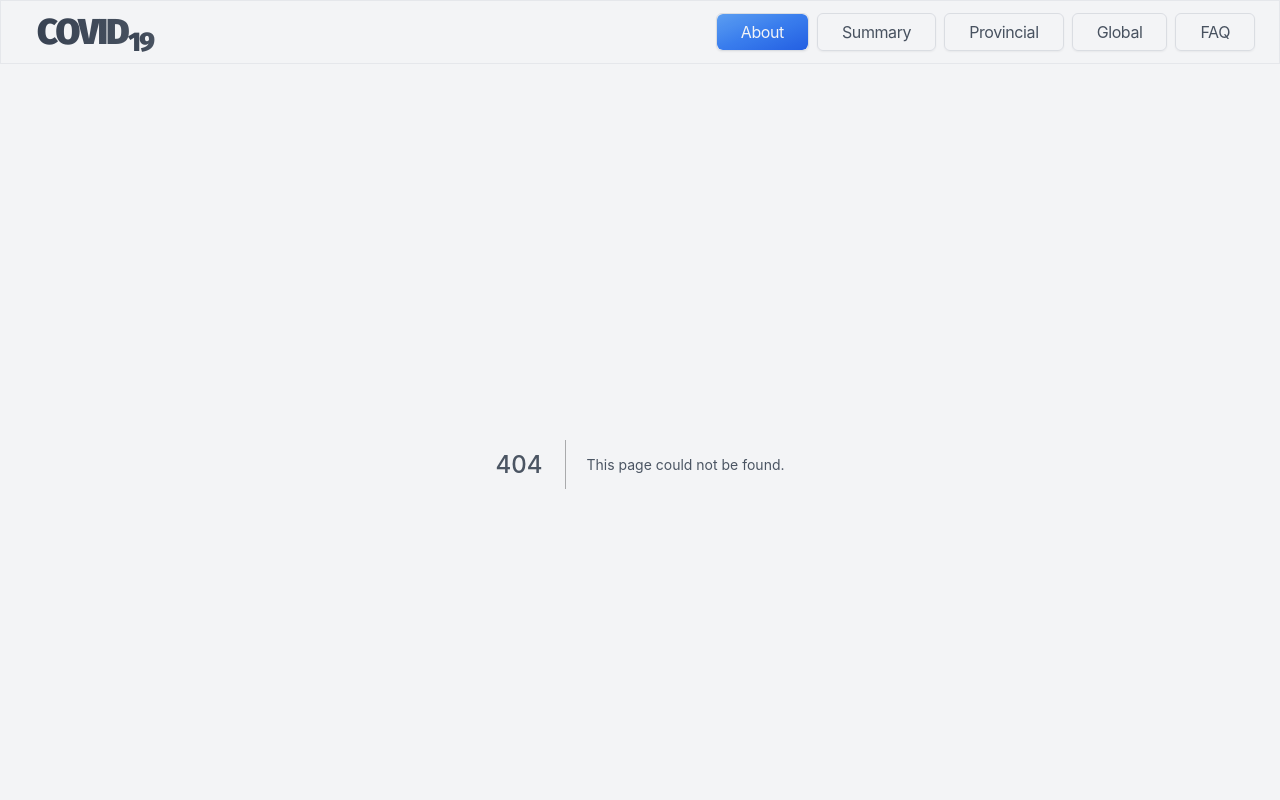
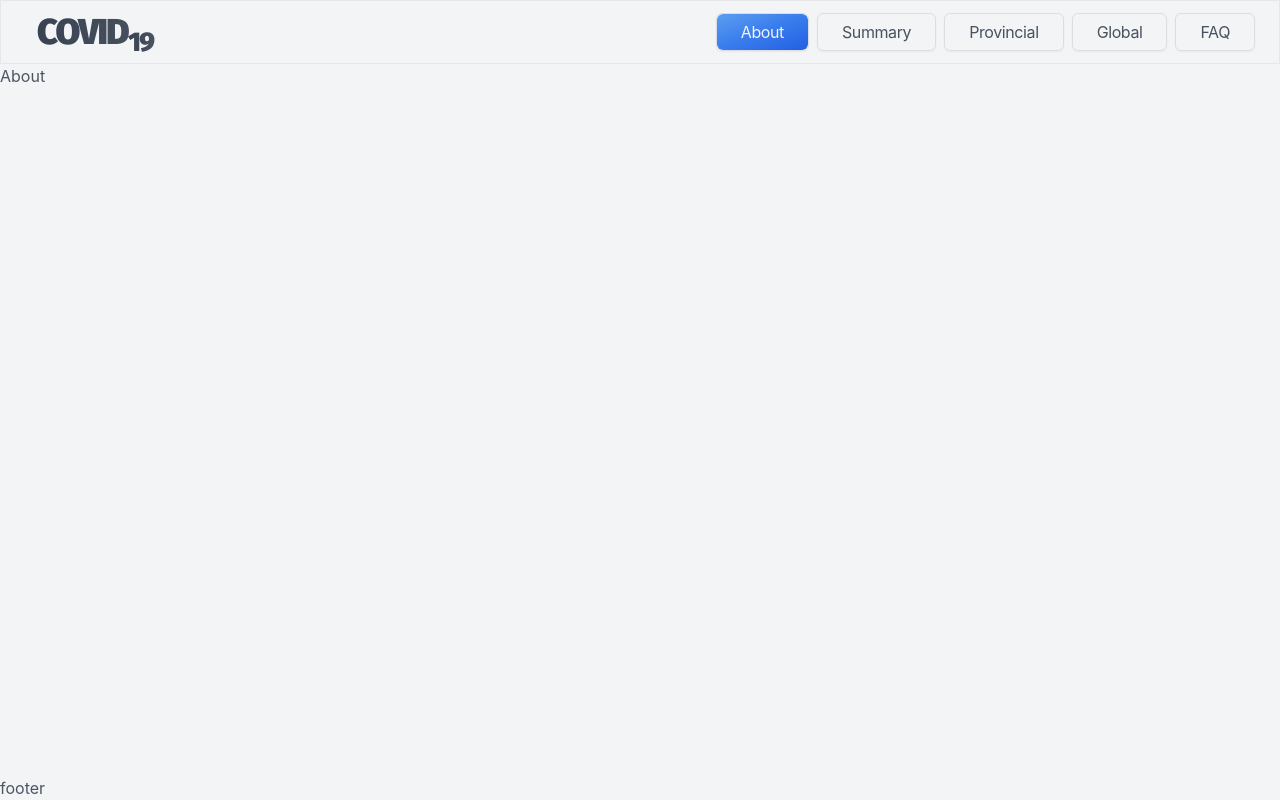
Before and after one commit to mfundoshabalala/covid-tracker, a Next.js app: page /about in a window 1280 px wide. Before the commit this address had no page. Built offline with nearby package versions, Linux system fonts and the light colour scheme.

Commit message:
initial pages commit

```diff
--- a/pages/_app.tsx
+++ b/pages/_app.tsx
@@ -1,6 +1,5 @@
 /* eslint-disable react/jsx-props-no-spreading */
 import { AppProps } from 'next/app';
-import { UserProvider } from '@auth0/nextjs-auth0';
 import { AnimatePresence } from 'framer-motion';
 // global app styles + tailwindcss default styles
 import '../styles/global.css';
@@ -9,13 +8,11 @@ import BasicLayout from 'components/layout/BasicLayout';
 
 function App({ Component, pageProps, router }: AppProps): JSX.Element {
 	return (
-		<UserProvider>
-			<AnimatePresence exitBeforeEnter>
-				<BasicLayout>
-					<Component {...pageProps} key={router.route} />
-				</BasicLayout>
-			</AnimatePresence>
-		</UserProvider>
+		<AnimatePresence exitBeforeEnter>
+			<BasicLayout>
+				<Component {...pageProps} key={router.route} />
+			</BasicLayout>
+		</AnimatePresence>
 	);
 }
 
--- /dev/null
+++ b/pages/about.tsx
@@ -0,0 +1,9 @@
+import { NextPage } from 'next';
+
+const About: NextPage = () => (
+	<>
+		<h1>About</h1>
+	</>
+);
+
+export default About;
--- /dev/null
+++ b/pages/faq.tsx
@@ -0,0 +1,9 @@
+import { NextPage } from 'next';
+
+const FAQ: NextPage = () => (
+	<>
+		<h1>FAQ</h1>
+	</>
+);
+
+export default FAQ;
--- /dev/null
+++ b/pages/global.tsx
@@ -0,0 +1,9 @@
+import { NextPage } from 'next';
+
+const Global: NextPage = () => (
+	<>
+		<h1>Global</h1>
+	</>
+);
+
+export default Global;
--- /dev/null
+++ b/pages/provincial.tsx
@@ -0,0 +1,9 @@
+import { NextPage } from 'next';
+
+const Provincial: NextPage = () => (
+	<>
+		<h1>Provincial</h1>
+	</>
+);
+
+export default Provincial;
```
